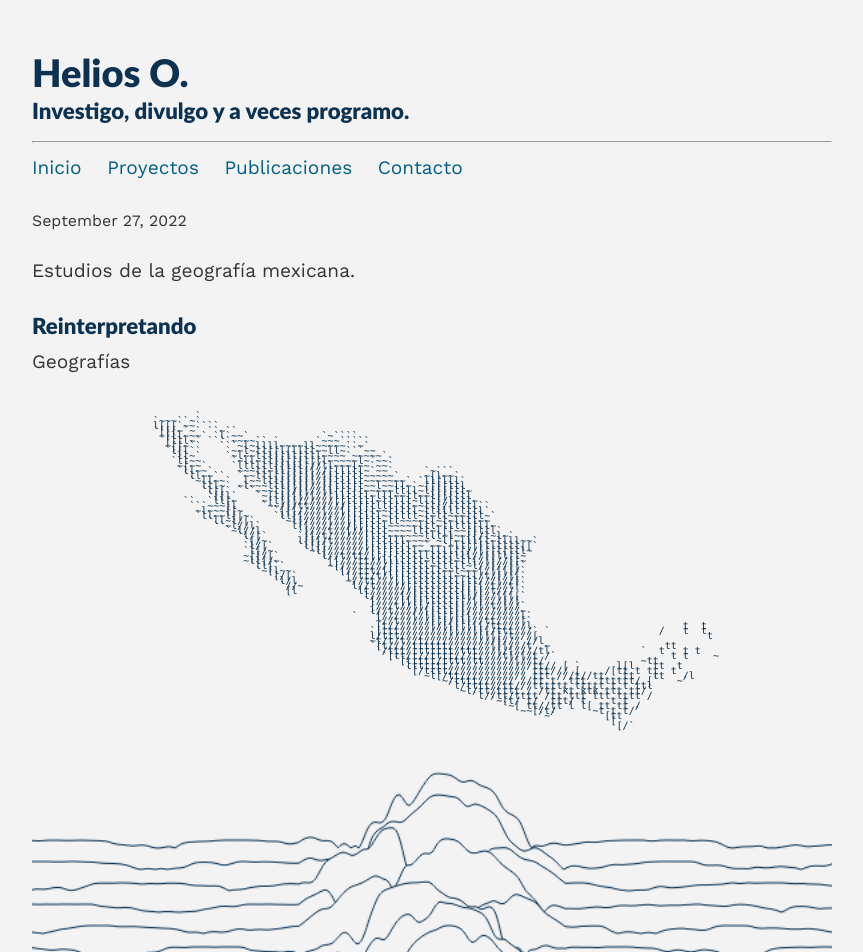
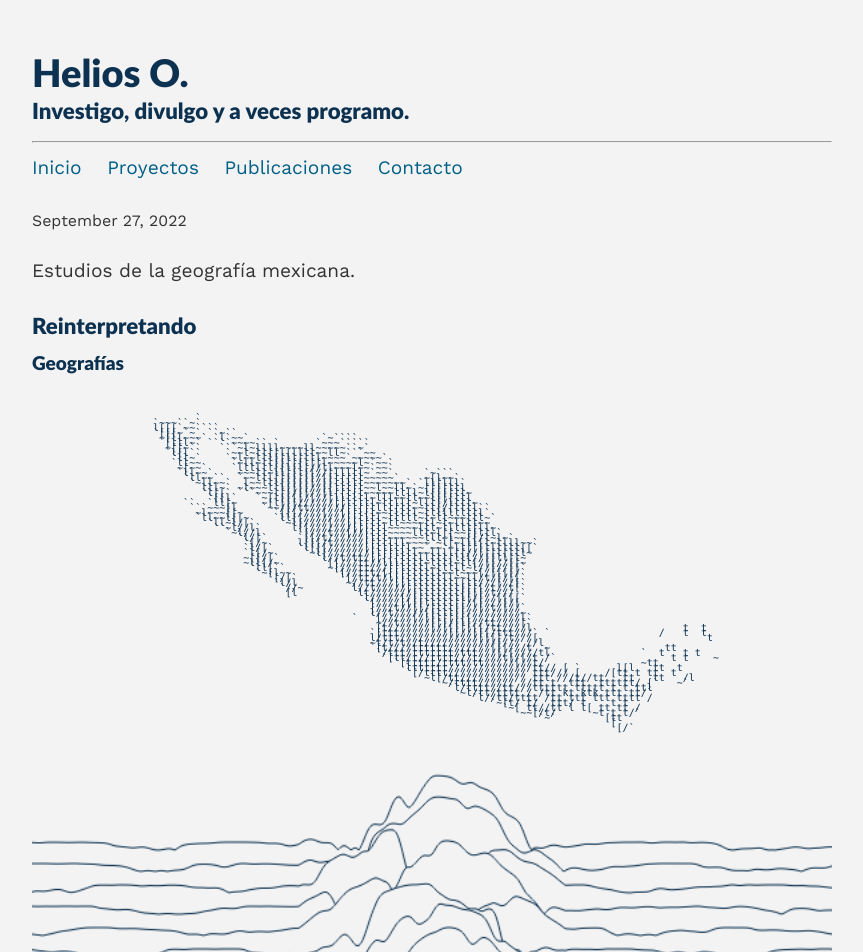
Before and after one commit to Heliouz/Heliouz.github.io, a Jekyll site: the page built from _projects/estumex.md, in a window 1280 px wide. Shown: the top 952 px of the page, without its empty margins (208-1071 px from the left). Built offline with Jekyll 4.4.1, drawn with Linux system fonts in a browser that asks for light colours; nearby versions of some CDN libraries.

Commit message:
Update estumex.md

```diff
--- a/_projects/estumex.md
+++ b/_projects/estumex.md
@@ -8,8 +8,9 @@ Estudios de la geografía mexicana.
 ### Reinterpretando
 
 <script type="module" src="/assets/js/glitch.js"></script>
-<div class="h4" id="glitch_this">Geografías</div>
-
+<h4>
+<div class="text" id="glitch_this">Geografías</div>
+</h4>
 <div style="text-align: center">
 
 <pre id="target" style="width:100%;
```
